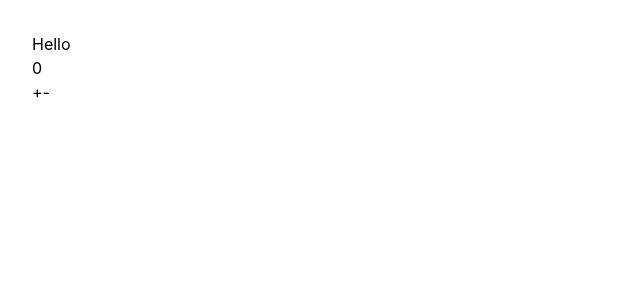
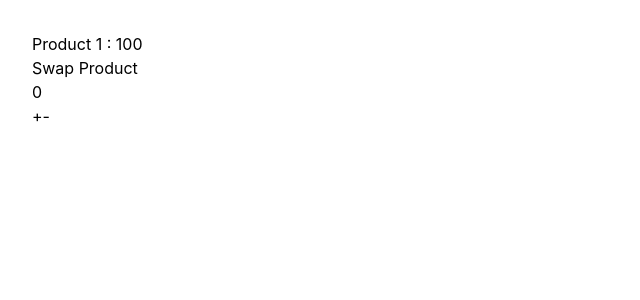
Before and after one commit to nambelaas/vue-composition-api, a Vue app: page / in a window 1280 px wide. Shown: the top 300 px of the page, without its empty margins (0-640 px from the left). Built offline with nearby package versions, Linux system fonts and the light colour scheme; the HTML template or start-up script is replaced by a standard one.

Commit message:
add data reactive using reactive function

```diff
--- a/src/App.vue
+++ b/src/App.vue
@@ -1,9 +1,14 @@
 <script lang="ts">
-import { ref } from 'vue'
+import { ref, reactive } from 'vue'
+
 export default {
   setup() {
     const message = ref('Hello')
-    const quantity = ref(0)
+    const quantity = ref(0) // dipake untuk struktur data yang sederhana
+    const item = reactive({
+      name: 'Product 1',
+      price: 100,
+    }) // dipake untuk struktur data yang kompleks, seperti object atau array
 
     const increment = () => quantity.value++
     const decrement = () => {
@@ -14,18 +19,26 @@
       return quantity.value
     }
 
+    const swapProduct = () => {
+      item.name = 'Product 2'
+      item.price = 150
+    }
+
     return {
       message,
       quantity,
       increment,
       decrement,
+      item,
+      swapProduct,
     }
   },
 }
 </script>
 
 <template>
-  <h1>{{ message }}</h1>
+  <h1>{{ item.name }} : {{ item.price }}</h1>
+  <button @click="swapProduct">Swap Product</button>
   <h2>{{ quantity }}</h2>
   <button @click="increment">+</button>
   <button @click="decrement">-</button>
```
